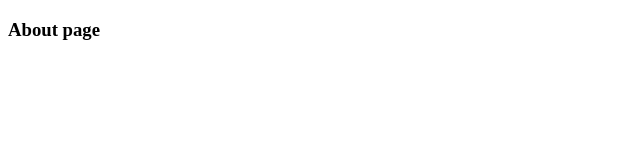
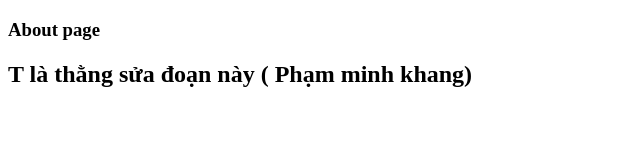
Before and after one commit to DMT-011/Git-exmple, a plain HTML site: page about.html in a window 1280 px wide. Shown: the whole page, without its empty margins (0-640 px from the left). Drawn offline with Linux system fonts and the light colour scheme.

Commit message:
Update content about.html

```diff
--- a/about.html
+++ b/about.html
@@ -7,5 +7,6 @@
 </head>
 <body>
     <h3>About page</h3>
+    <h2>T là thằng sửa đoạn này ( Phạm minh khang)</h2>
 </body>
 </html>
```
